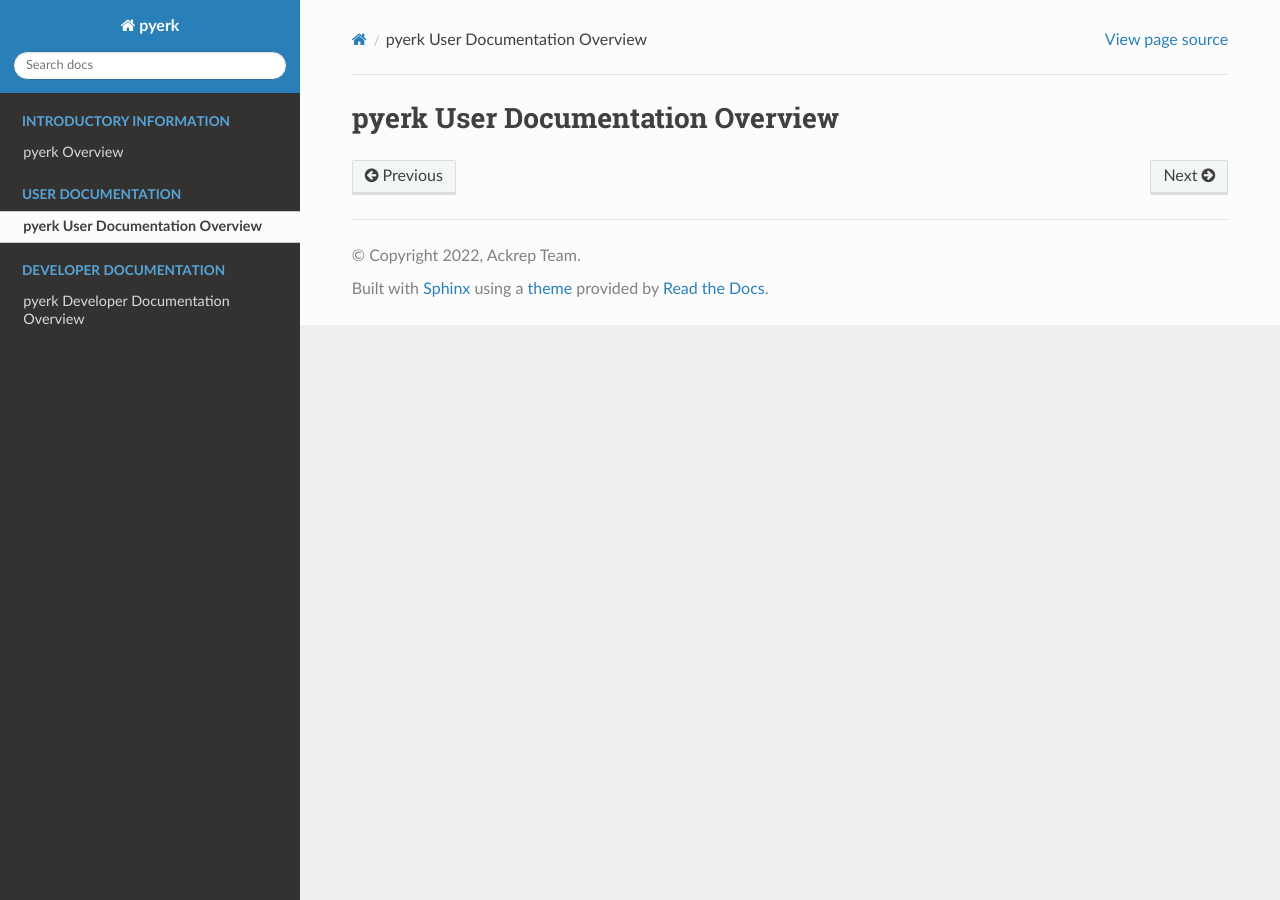
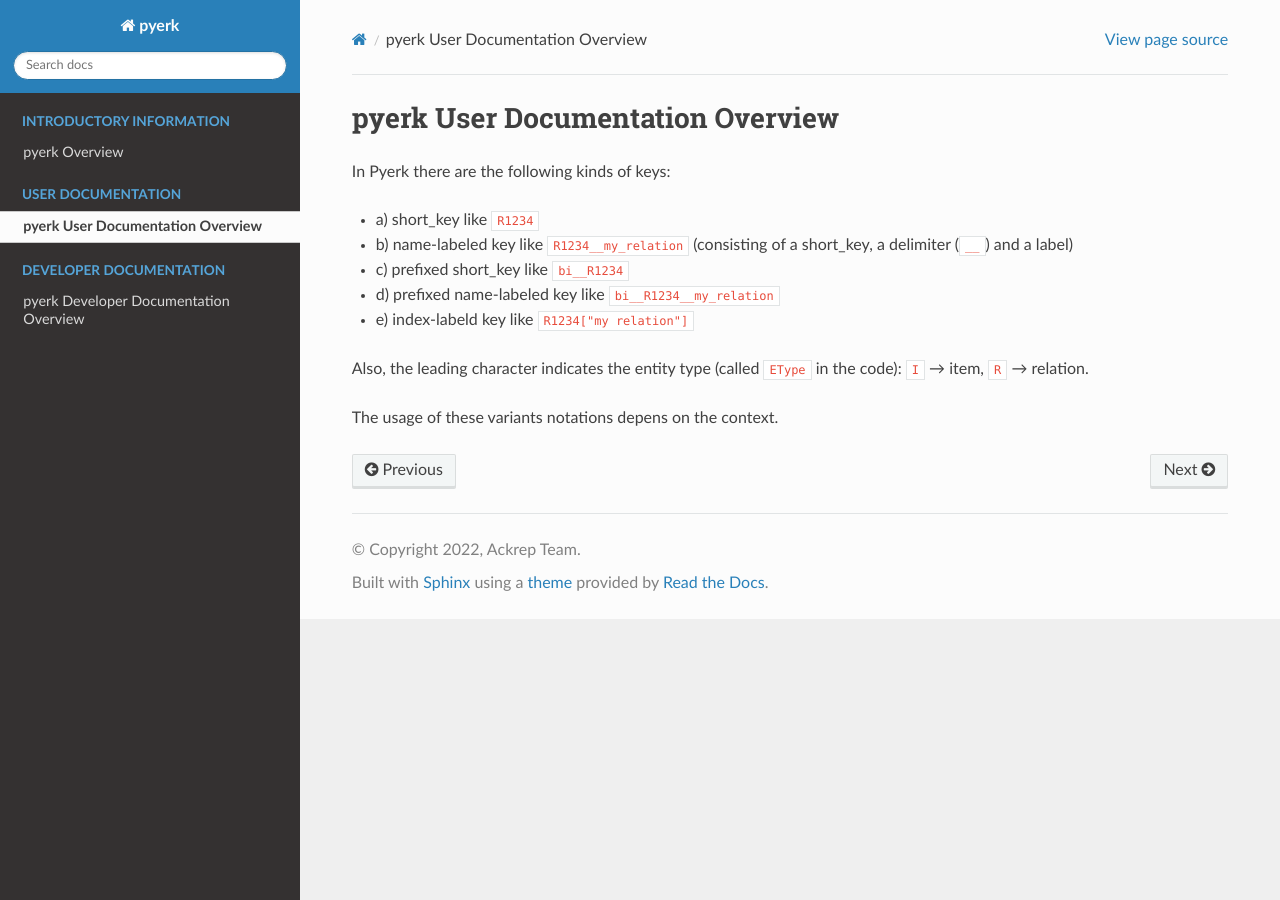
Before and after one commit to ackrep-org/pyirk-core, a Sphinx documentation site: the page built from docs/source/userdoc/overview.md, in a window 1280 px wide. Built offline with Sphinx 7.4.7 and the Read the Docs theme 2.0.0, drawn with Linux system fonts in a browser that asks for light colours; the version number could not be read and is left out.

Commit message:
userdoc: + explanation of key notation

```diff
--- a/docs/source/userdoc/overview.md
+++ b/docs/source/userdoc/overview.md
@@ -1,2 +1,16 @@
 (sec_userdoc_overview)=
 # pyerk User Documentation Overview
+
+
+In Pyerk there are the following kinds of keys:
+- a) short_key like `R1234`
+- b) name-labeled key like `R1234__my_relation` (consisting of a short_key, a delimiter (`__`) and a label)
+- c) prefixed short_key like `bi__R1234`
+- d) prefixed name-labeled key like `bi__R1234__my_relation`
+- e) index-labeld key like  `R1234["my relation"]`
+
+Also, the leading character indicates the entity type (called `EType` in the code): `I` → item, `R` → relation.
+
+The usage of these variants notations depens on the context.
+
+% TODO: add example code.
```
